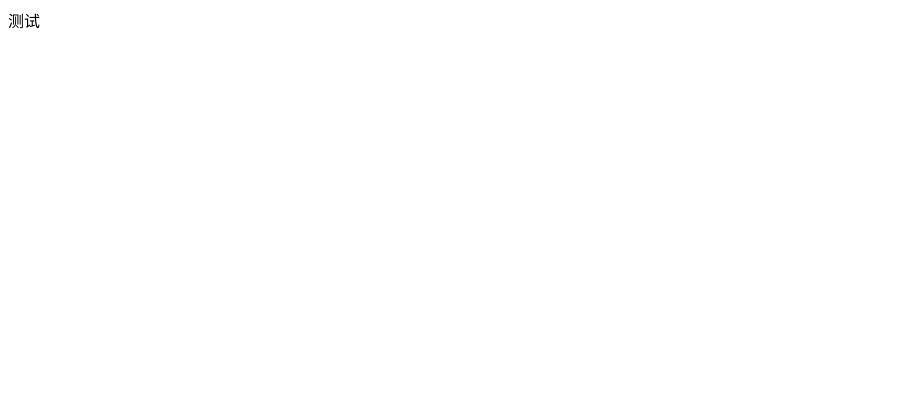
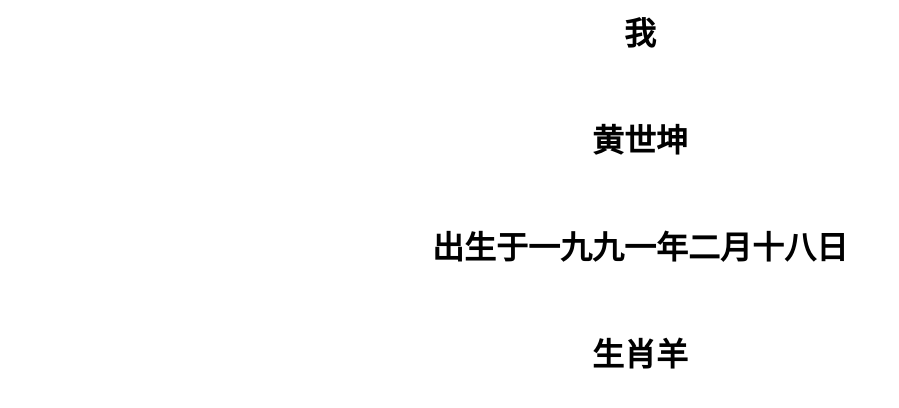
Before and after one commit to kun775/kun775.github.io, a plain HTML site: page index.html in a window 1280 px wide. Shown: the whole page, without its empty margins (0-899 px from the left). Drawn offline with Linux system fonts and the light colour scheme.

Commit message:
Update index.html

```diff
--- a/index.html
+++ b/index.html
@@ -1 +1,13 @@
-测试
+<html lang="zh">
+    <head>
+        <title>黄世坤的个人简介</title>
+        <style type="text/css">
+        </style>
+    </head>
+    <body style="text-align: center;">
+        <h1>我</h1><br/>
+        <h1>黄世坤</h1><br/>
+        <h1>出生于一九九一年二月十八日</h1><br/>
+        <h1>生肖羊</h1><br/>
+    </body>
+</html>
```
